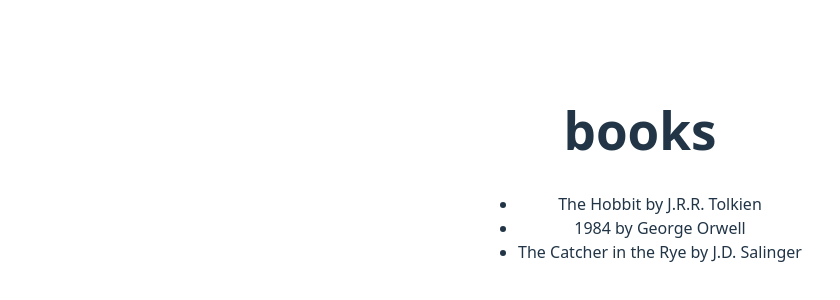
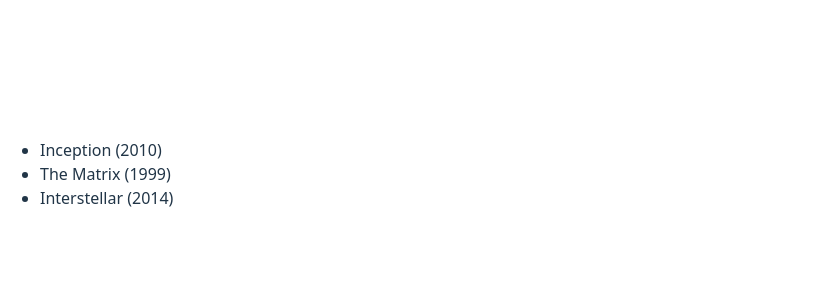
Before and after one commit to danlewismuriuki/react-tales, a React (Vite) app: page / in a window 1280 px wide. Shown: the part 226-526 px from the top of the page, without its empty margins (0-840 px from the left). Built offline with nearby package versions, Linux system fonts and the light colour scheme.

Commit message:
feat: display movie title with year using props

```diff
--- a/src/App.jsx
+++ b/src/App.jsx
@@ -1,19 +1,19 @@
-import { BookList } from "./components/List";
-import './App.css'
+import { MoviesList } from "./components/List";
 
-const books = [
-  { id: 1, title: "The Hobbit", author: "J.R.R. Tolkien" },
-  { id: 2, title: "1984", author: "George Orwell" },
-  { id: 3, title: "The Catcher in the Rye", author: "J.D. Salinger" }
+
+const movies = [
+  { id: 1, title: "Inception", year: 2010 },
+  { id: 2, title: "The Matrix", year: 1999 },
+  { id: 3, title: "Interstellar", year: 2014 }
 ];
 
-export function App (){
+export function App() {
   return (
     <>
-    <h1>books</h1>
-    <BookList bookLists={books}/>
+    <MoviesList MovieList = {movies}/>
     </>
   )
 }
 
+
 export default App;
--- a/src/components/List.jsx
+++ b/src/components/List.jsx
@@ -1,14 +1,16 @@
-export function BookItem(props) {
-    return <li>{props.book.title} by {props.book.author}</li>
+export function Movie(props) {
+    return (
+        <li>{props.title} ({props.year})</li>
+    )
 }
 
 
-export function BookList(props) {
-    return(
+export function MoviesList(props) {
+    return (
         <ul>
-            {props.bookLists.map((book) => (
-                <BookItem key={book.id} book={book}/>
-            ))}
+        {props.MovieList.map((movie) =>
+        <Movie key = {movie.id} year = {movie.year} title= {movie.title}/>
+        )}
         </ul>
     )
 }
```
